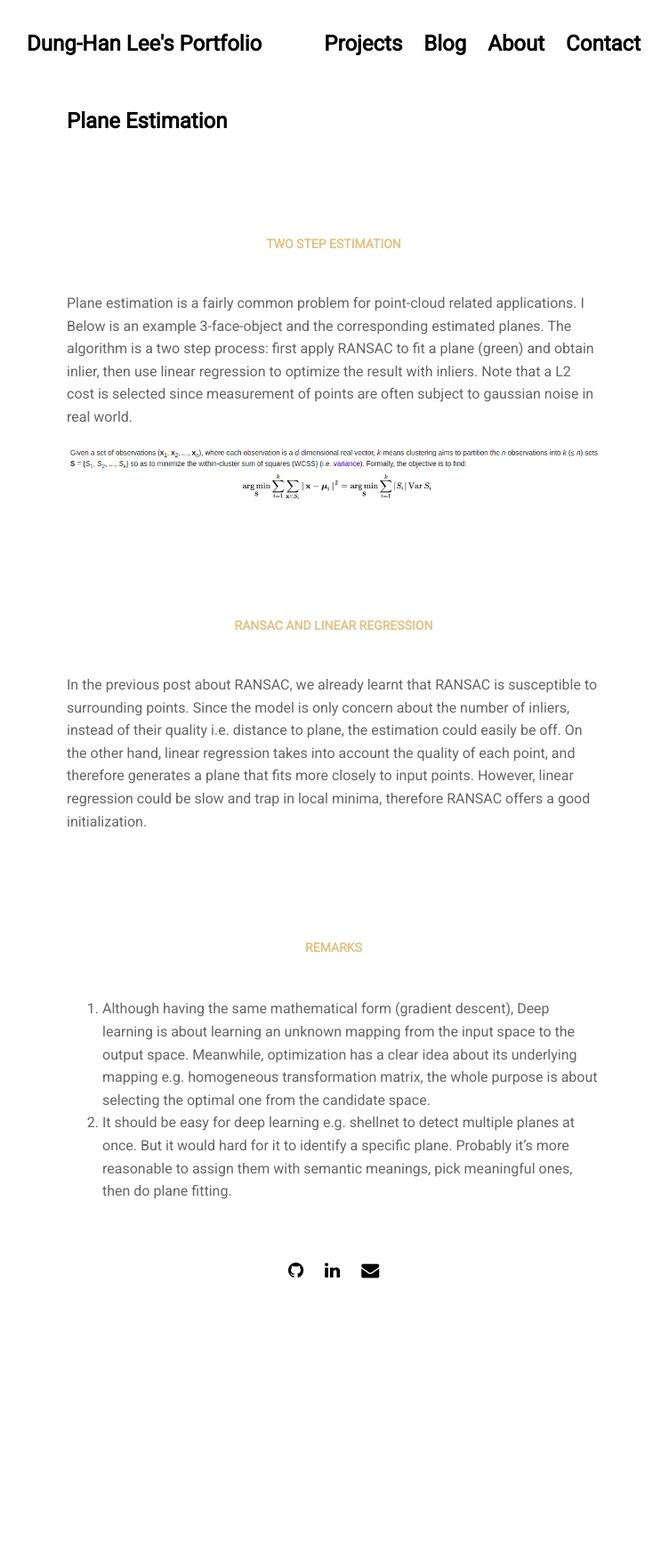
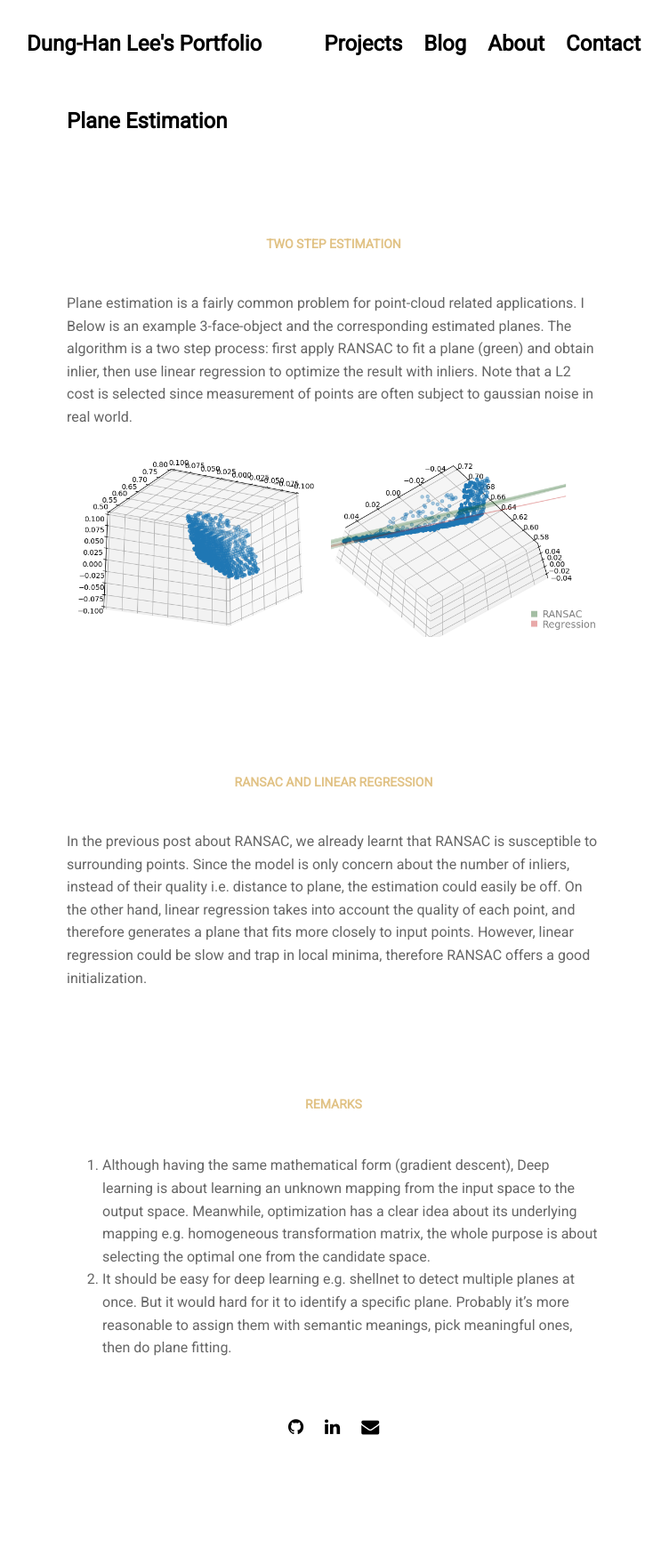
Before and after one commit to Dung-Han-Lee/Dung-Han-Lee.github.io, a Jekyll site: the page built from _posts/2020-11-05-PlaneEstimation.md, in a window 1280 px wide. Shown: the whole page at 89% size, without its empty margins (265-1017 px from the left). Built offline with Jekyll 4.4.1, drawn with Linux system fonts in a browser that asks for light colours; nearby versions of some CDN libraries; before the commit the page ends 1582 px from its top, so only the background shows below that.

Commit message:
update pic

```diff
--- a/_posts/2020-11-05-PlaneEstimation.md
+++ b/_posts/2020-11-05-PlaneEstimation.md
@@ -6,7 +6,7 @@ title: "Plane Estimation"
 ### Two Step Estimation
 Plane estimation is a fairly common problem for point-cloud related applications. I Below is an example 3-face-object and the corresponding estimated planes. The algorithm is a two step process: first apply RANSAC to fit a plane (green) and obtain inlier, then use linear regression to optimize the result with inliers. Note that a L2 cost is selected since measurement of points are often subject to gaussian noise in real world.
 
-<img src="/assets/img/posts/KMeans01.png" alt="conversion" class="responsive"/>
+<img src="/assets/img/posts/Plane00.png" alt="conversion" class="responsive"/>
 
 ### RANSAC and Linear Regression
 In the previous post about RANSAC, we already learnt that RANSAC is susceptible to surrounding points. Since the model is only concern about the number of inliers, instead of their quality i.e. distance to plane, the estimation could easily be off. On the other hand, linear regression takes into account the quality of each point, and therefore generates a plane that fits more closely to input points. However, linear regression could be slow and trap in local minima, therefore RANSAC offers a good initialization.
```
